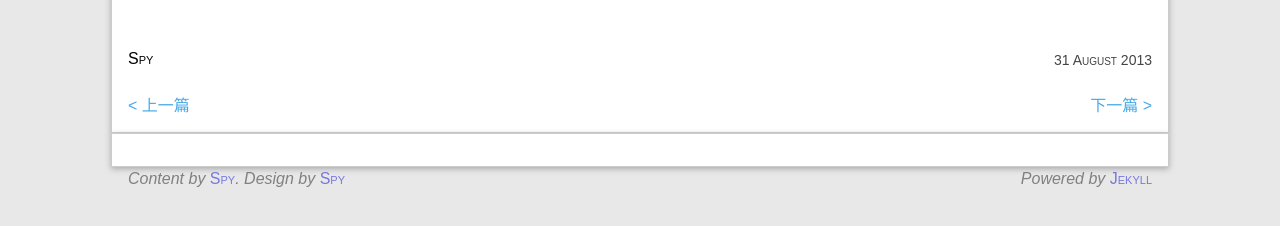
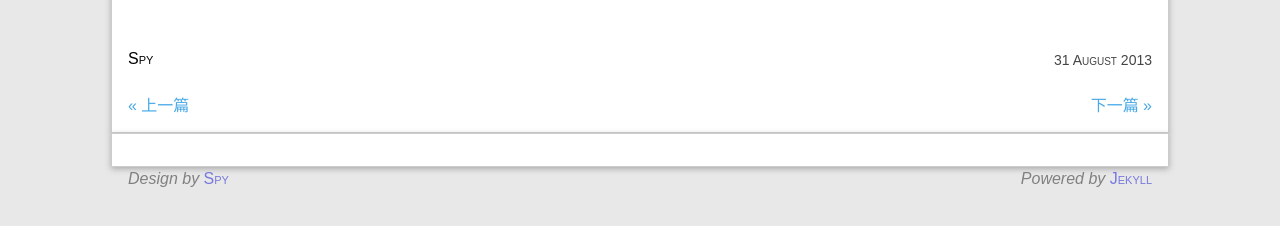
Before and after one commit to pigerla/pigerla.github.com, a Jekyll site: the page built from _posts/2013-08-31-聚少成多，积小致巨.md, in a window 1280 px wide. Shown: the part 285-511 px from the top of the page. Built offline with Jekyll 4.4.1, drawn with Linux system fonts in a browser that asks for light colours; comment, search, counter and statistics services are not loaded.

Commit message:
optimize

```diff
--- a/_includes/themes/DIYtheme/default.html
+++ b/_includes/themes/DIYtheme/default.html
@@ -3,7 +3,8 @@
 <head>
     <meta charset="UTF-8"/>
     <title>{{ page.title }} | 简约不简单</title>
-    <meta name="viewport" content="width=device-width, initial-scale=1.0, maximum-scale=1.0, minimum-scale=1.0, user-scalable=0">
+    <meta name="viewport"
+          content="width=device-width, initial-scale=1.0, maximum-scale=1.0, minimum-scale=1.0, user-scalable=0">
     <meta name="author" content="{{ site.author.name }}"/>
     <meta name="keywords" content="{{ site.author.name }}技术博客，关注前端技术，学习前端开发"/>
     <meta name="description" content="集个人学习心得、Demo例子、翻译国外优秀文章等"/>
@@ -50,14 +51,13 @@
 
     <div id="footer">
         <address>
-  		<span class="copyright">
-  			Content by <a href="{{ root_url }}">{{ site.author.name }}</a>. Design by
-  			<a href="{{ root_url }}">{{ site.author.name }}</a>
-  			<br/>
-  		</span>
-  		<span class="engine">
+            <span class="engine fr">
   			Powered by <a href="http://github.com/mojombo/jekyll/" title="A static, minimalist CMS">Jekyll</a>
-  		</span>
+  		    </span>
+            <span class="copyright">
+                Design by
+                <a href="{{ root_url }}">{{ site.author.name }}</a>
+            </span>
         </address>
     </div>
 
--- a/_includes/themes/DIYtheme/post.html
+++ b/_includes/themes/DIYtheme/post.html
@@ -15,10 +15,10 @@
 
   <div class="prev-next">
   {% if page.next %}
-    <a href="{{ page.next.url }}" class="next" title="{{ page.next.title }}">下一篇 ></a>
+    <a href="{{ page.next.url }}" class="next" title="{{ page.next.title }}">下一篇 &raquo;</a>
   {% endif %}
   {% if page.previous %}
-    <a href="{{ page.previous.url }}" class="prev" title="{{ page.previous.title }}">< 上一篇</a>
+    <a href="{{ page.previous.url }}" class="prev" title="{{ page.previous.title }}">&laquo; 上一篇</a>
   {% endif %}
   </div>
 </div><!-- End Page -->
```
Also changed, not shown: assets/themes/DIYtheme/css/screen.css (+1 -10 lines), assets/css/combine.min.css, assets/themes/DIYtheme/css/screen.min.css.
